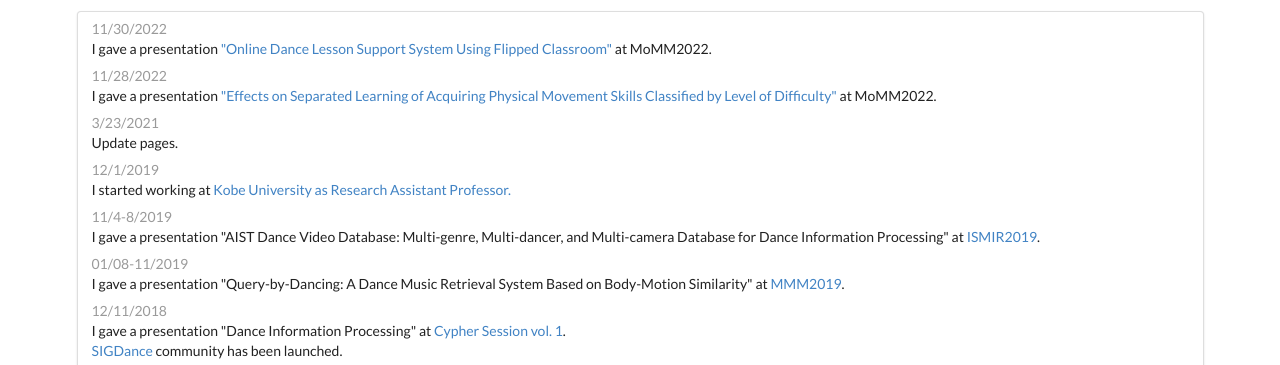
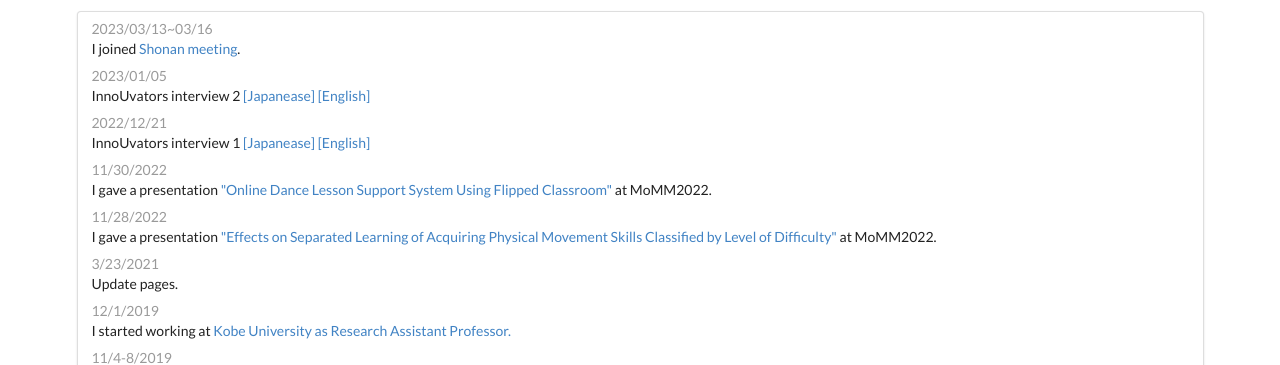
Before and after one commit to shuhei2306/shuhei2306.github.io, a website: page index.html in a window 1280 px wide. Shown: the part 421-786 px from the top of the page. Drawn offline with nearby package versions, Linux system fonts and the light colour scheme.

Commit message:
update
update

```diff
--- a/index.html
+++ b/index.html
@@ -287,6 +287,33 @@
                     <i class="newspaper icon"></i>News
                 </h1>
                 <div class="ui segment">
+                    <div class="ui divided feed">
+                        <div class="event">
+                            <div class="content">
+                                <div class="date">2023/03/13~03/16
+                                </div>
+                                I joined <a href="https://shonan.nii.ac.jp/seminars/196/">Shonan meeting</a>.
+                            </div>
+                        </div>
+                    </div>
+                    <div class="ui divided feed">
+                        <div class="event">
+                            <div class="content">
+                                <div class="date">2023/01/05
+                                </div>
+                                InnoUvators interview 2 <a href="https://innouvators.com/ja/article/11427/">[Japanease]</a> <a href="https://innouvators.com/en/article/11427/">[English]</a>
+                            </div>
+                        </div>
+                    </div>
+                    <div class="ui divided feed">
+                        <div class="event">
+                            <div class="content">
+                                <div class="date">2022/12/21
+                                </div>
+                                InnoUvators interview 1 <a href="https://innouvators.com/ja/article/11422/">[Japanease]</a> <a href="https://innouvators.com/en/article/11422/">[English]</a>
+                            </div>
+                        </div>
+                    </div>
                     <div class="ui divided feed">
                         <div class="event">
                             <div class="content">
```
Also changed, not shown: index-j.html (+12 -3 lines).
